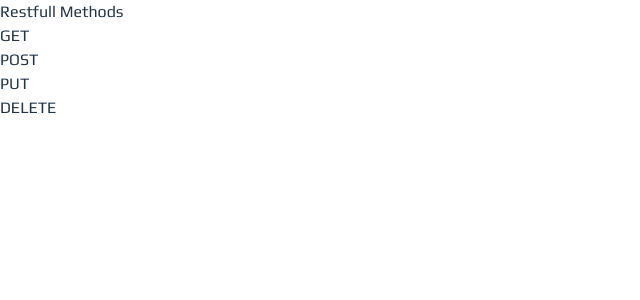
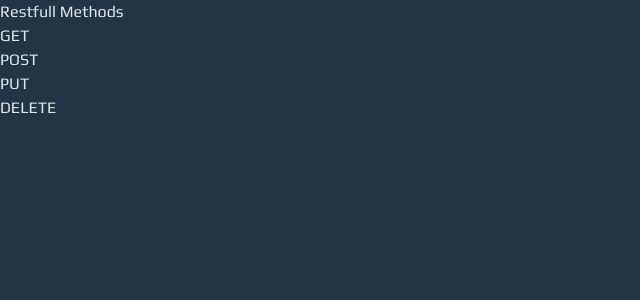
Before and after one commit to UniqueIsem/Wisdrive_WebApp, a React (Vite) app: page /restfull in a window 1280 px wide. Shown: the top 300 px of the page, without its empty margins (0-640 px from the left). Built offline with nearby package versions, Linux system fonts and the light colour scheme; no server answers.

Commit message:
feat->minimum design changes

```diff
--- a/src/components/screens/QuizGenerator.jsx
+++ b/src/components/screens/QuizGenerator.jsx
@@ -2,8 +2,8 @@ import React from 'react';
 
 export const QuizGenerator = () => {
   return (
-    <div>
-      <h1>Quiz Generator </h1>
+    <div className="h-screen">
+      <h1>Quiz Generator</h1>
     </div>
   );
 };
--- a/src/components/screens/Restfull.jsx
+++ b/src/components/screens/Restfull.jsx
@@ -2,7 +2,7 @@ import React from 'react';
 
 export const Restfull = () => {
   return (
-    <div>
+    <div className="h-screen">
       <h1>Restfull Methods</h1>
       <ul>
         <li>GET</li>
--- a/src/components/screens/Tables.jsx
+++ b/src/components/screens/Tables.jsx
@@ -1,9 +1,10 @@
 import React from 'react';
+import Navbar from '../Navbar';
 
 export const Tables = () => {
   return (
-    <div>
-      <h1>Tables background</h1>
+    <div className="h-screen">
+        <h1>Tables Background</h1>
     </div>
   );
 };
--- a/src/index.css
+++ b/src/index.css
@@ -2,11 +2,10 @@
 @import "tailwindcss";
 @import "tailwindcss/utilities";
 
-:root {
+body {
   margin: 0;
   padding: 0;
   font-family: Play, sans-serif;
-  color-scheme: light dark;
   color: rgba(255, 255, 255, 0.87);
   background-color: #213547;
 
@@ -14,6 +13,7 @@
   --deepPurple: #29104A;
   --purple: #522C5D;
   --white: #FFE3D8;
+  --white-100: #edd2c7;
   --royalPurple: #76007C;
   --darkPurple: #281845;
   --mediumPurple: #512A80;
@@ -34,6 +34,9 @@
 }
 .white-bg {
   background-color: var(--white);
+}
+.white-100{
+  background-color: var(--white-100);
 }
 .royalPurple {
   background-color: var(--royalPurple);
@@ -57,23 +60,6 @@
   justify-content: center;
   align-items: center;
   height: 100vh;
-}
-
-a {
-  font-weight: 500;
-  color: #646cff;
-  text-decoration: inherit;
-}
-
-a:hover {
-  color: #535bf2;
-}
-
-body {
-  width: fit-content;
-  margin: 0;
-  display: flex;
-  place-items: center;
 }
 
 .login-img-bg {
--- a/src/pages/LoginPage.jsx
+++ b/src/pages/LoginPage.jsx
@@ -1,6 +1,3 @@
-// Refactor LoginPage to support Email and Password Authentication
-// Added toggle functionality between Signin and Signup components
-
 import React, { useState } from 'react';
 import { Signin } from '../components/auth/Signin';
 import { Signup } from '../components/auth/Signup';
@@ -9,7 +6,7 @@ const LoginPage = () => {
   const [isSignin, setIsSignin] = useState(true);
 
   return (
-    <div className="white-bg flex h-screen w-screen">
+    <div className="bg-gray-800 flex h-screen w-screen">
       {/*SECCION IZQUIERDA*/}
       <div className="login-img-bg overlay-gradient w-1/2 flex items-center justify-center">
         <div className="text-white text-center place-items-center p-10">
@@ -20,8 +17,8 @@ const LoginPage = () => {
       </div>
 
       {/*SECCION DERECHA*/}
-      <div className="w-1/2 flex flex-col items-center justify-center">
-        <div className='white-bg p-10 place-items-center border rounded-4xl shadow-[0px_0px_15px_5px_rgba(0,0,0,0.4)]'>
+      <div className="white-100 w-1/2 flex flex-col items-center justify-center">
+        <div className='white-bg p-10 place-items-center rounded-4xl shadow-[0px_0px_15px_5px_rgba(0,0,0,0.3)]'>
           <h2 className="text-4xl font-bold mb-3 text-gray-800">{isSignin ? 'Inicia Sesión' : 'Registrate'}</h2>
           {isSignin ? <Signin /> : <Signup />}
           <p className="center text-gray-800">
--- a/tailwind.config.js
+++ b/tailwind.config.js
@@ -9,7 +9,8 @@ module.exports = {
         blackPurple: "#150016",
         deepPurple: "#29104A",
         purple: "#522C5D",
-        white: "#FFE3D8",
+        whiteCream: "#FFE3D8",
+        grayCream: "#e0c7bc",
         royalPurple: "#76007C",
         violet: "#9747FF",
 
```
